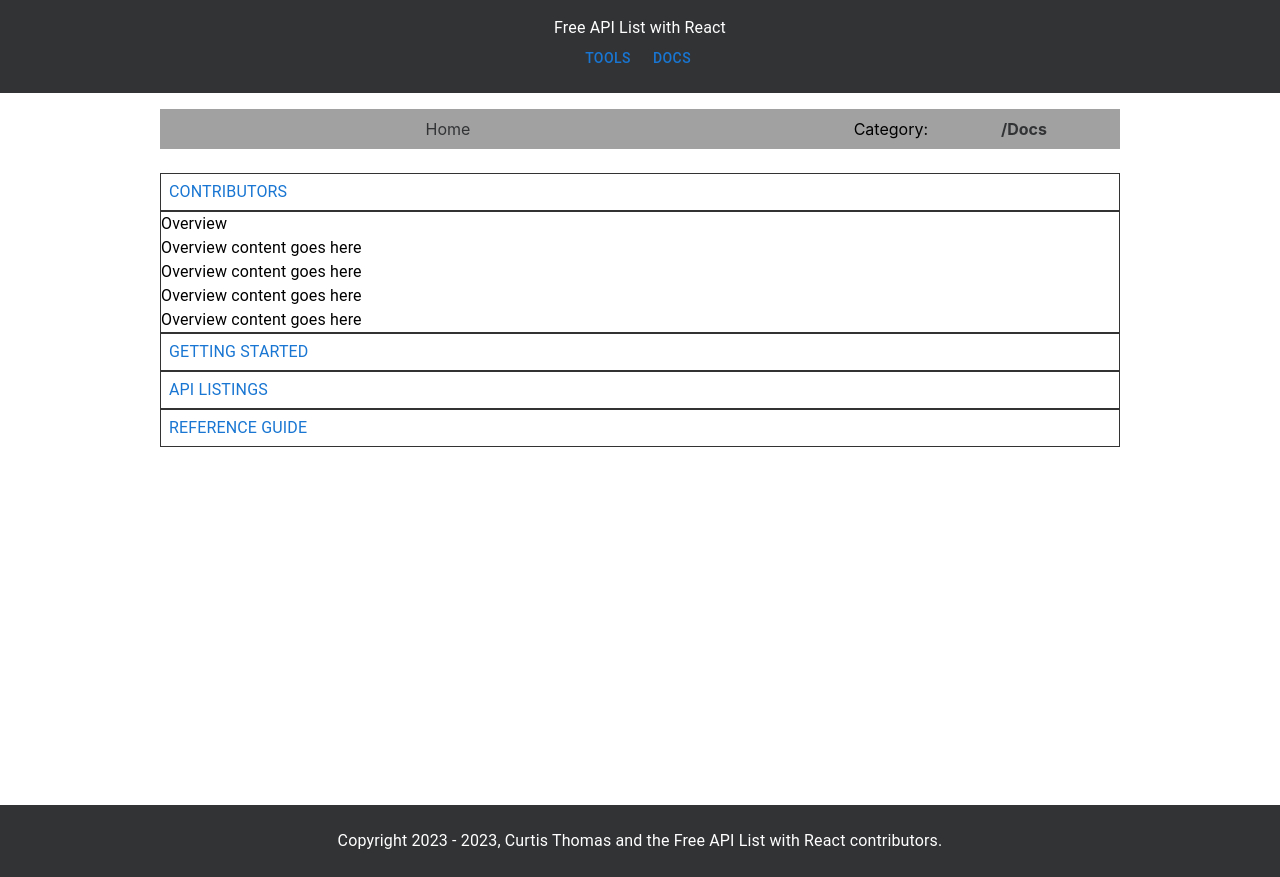
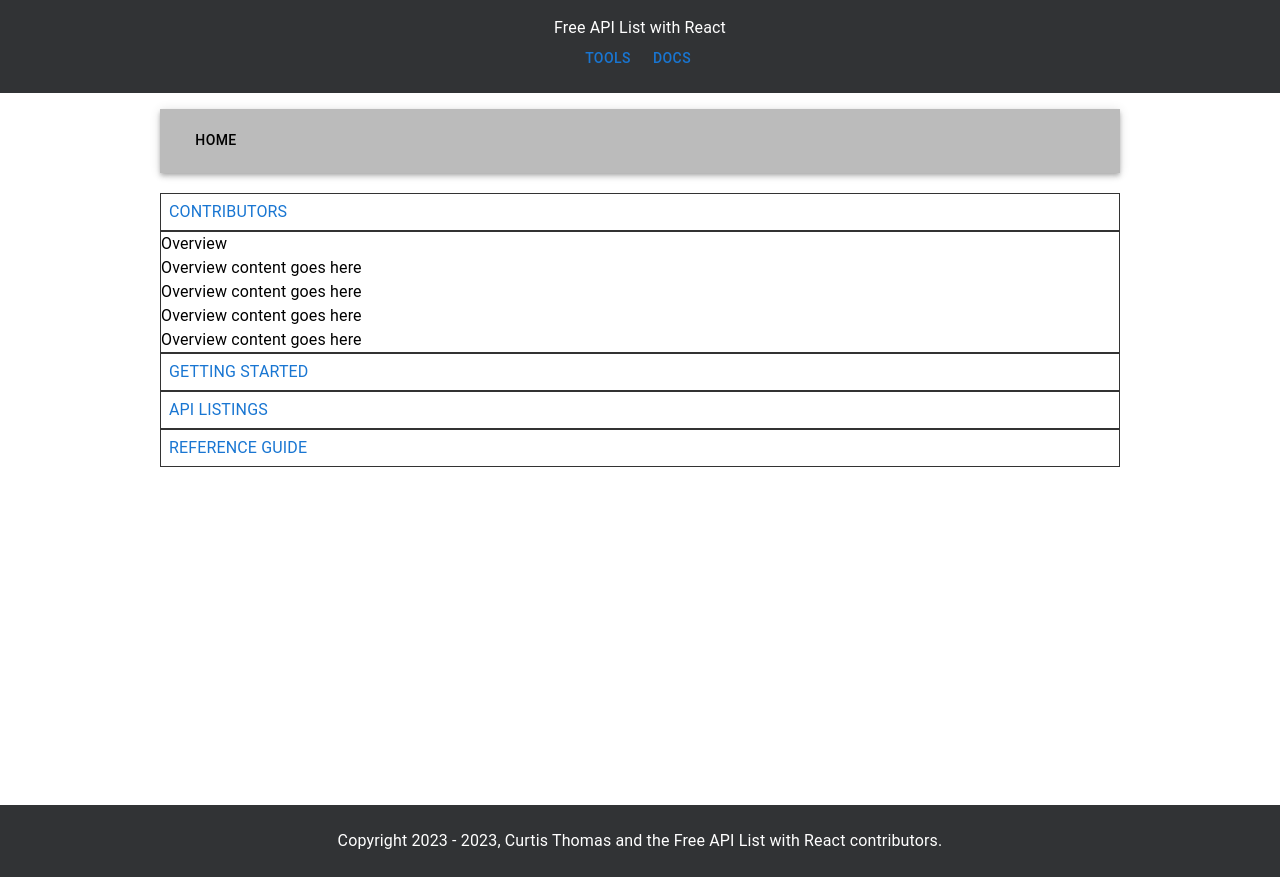
Before and after one commit to Curtis-Thomas/free-api-list-with-react, a React (Create React App) app: page /Docs in a window 1280 px wide. Built offline with nearby package versions, Linux system fonts and the light colour scheme.

Commit message:
use mui appbar+toolbar for navbar. enhance link and visuals

```diff
--- a/src/core/main/navigation/Link.js
+++ b/src/core/main/navigation/Link.js
@@ -1,15 +1,56 @@
 // https://stackoverflow.com/questions/63216730/can-you-use-material-ui-link-with-react-router-dom-link
-
-import { Link as MuiLink } from "@mui/material";
-import { Link as ReactRouterLink } from "react-router-dom";
 
 import React from "react";
 
+import { Link as ReactRouterLink } from "react-router-dom";
+
+import { Button } from "@mui/material";
+
+const onMouseOver = (e) => {
+  e.target.style.backgroundColor = "#a1a1a1";
+};
+
+const onMouseOut = (e) => {
+  e.target.style.removeProperty("background-color");
+};
+
+const linkStyle = {
+  textOverflow: "ellipsis",
+  whiteSpace: "nowrap",
+  padding: "0 0.5rem",
+  overflow: "hidden",
+  textDecoration: "none",
+  color: "black",
+};
+
 const Link = (props) => {
+  let label = props.label;
+
+  if (label[0] === "/") {
+    label = label.slice(1);
+  }
+
   return (
-    <MuiLink {...props} component={ReactRouterLink} to={props.href ?? "#"}>
-      {props.children}
-    </MuiLink>
+    <Button
+      {...props}
+      component={ReactRouterLink}
+      onMouseOver={onMouseOver}
+      onMouseOut={onMouseOut}
+      aria-label={`nav-${label}`}
+      onKeyPress={(e) => {
+        /* add spacebar for accessibility
+        this is on by default for buttons,
+        but since ReactRouterLink is being used,
+        it needs to be added manually */
+        if (e.key === " ") {
+          e.preventDefault();
+          e.target.click();
+        }
+      }}
+      style={linkStyle}
+    >
+      {label}
+    </Button>
   );
 };
 
--- a/src/core/main/navigation/NavBar.js
+++ b/src/core/main/navigation/NavBar.js
@@ -1,78 +1,41 @@
 import React from "react";
-import Box from "@mui/material/Box";
+
+import { AppBar, Toolbar, Box } from "@mui/material";
 
 import Link from "./Link";
 
 const NavBar = ({ link, route2 }) => {
-  const handleMouseOver = (event) => {
-    event.target.style.color = "#ffffff";
-  };
-
-  const handleMouseOut = (event) => {
-    event.target.style.color = "#000000";
-  };
-
-  const linkStyle = {
-    padding: 2,
-    display: "block",
-    overflow: "hidden",
-    textOverflow: "ellipsis",
-    whiteSpace: "nowrap",
-    color: "#313335",
-    textDecoration: "none",
-    textAlign: "center",
-  };
-
   return (
-    <Box
-      sx={{
-        display: "flex",
-        marginBottom: 3,
-        height: "2.5rem",
-        width: "100%",
-        alignItems: "center",
-        justifyContent: "space-evenly",
-        backgroundColor: "#a1a1a1",
-      }}
-    >
-      <Box
-        onMouseOver={handleMouseOver}
-        onMouseOut={handleMouseOut}
-        sx={{ flex: 3 }}
-      >
-        <Link href="/" style={linkStyle}>
-          Home
-        </Link>
-      </Box>
-      {link && (
-        <>
-          <Box sx={{ flex: 1, textAlign: "right" }}>Category:</Box>
-          <Box
-            onMouseOver={handleMouseOver}
-            onMouseOut={handleMouseOut}
-            sx={{ flex: 1 }}
-          >
-            <Link href={link} style={linkStyle}>
-              <b>{link}</b>
-            </Link>
+    <>
+      <AppBar position="static" style={{ backgroundColor: "#bbb" }}>
+        <Toolbar>
+          <Box sx={{ flexGrow: 1 }}>
+            <Link label="Home" to={"/"} />
           </Box>
-        </>
-      )}
-      {route2 && (
-        <>
-          <Box sx={{ flex: 1, textAlign: "right" }}>API:</Box>
-          <Box
-            onMouseOver={handleMouseOver}
-            onMouseOut={handleMouseOut}
-            sx={{ flex: 1 }}
-          >
-            <Link style={linkStyle}>
-              <b>{route2}</b>
-            </Link>
+          <Box>
+            {/* since each 'category' link has dash at the end,
+              remove it before passing to Link component
+              for clarity */}
+            {link && <Link label={link.slice(0, -4)} to={link} />}
+            {route2 && (
+              <>
+                <span
+                  style={{
+                    color: "black",
+                    pointerEvents: "none",
+                    tabIndex: "-1",
+                  }}
+                >
+                  {" ▶ "}
+                </span>
+                <Link label={route2} to="#" />
+              </>
+            )}
           </Box>
-        </>
-      )}
-    </Box>
+        </Toolbar>
+      </AppBar>
+      <br />
+    </>
   );
 };
 
```
